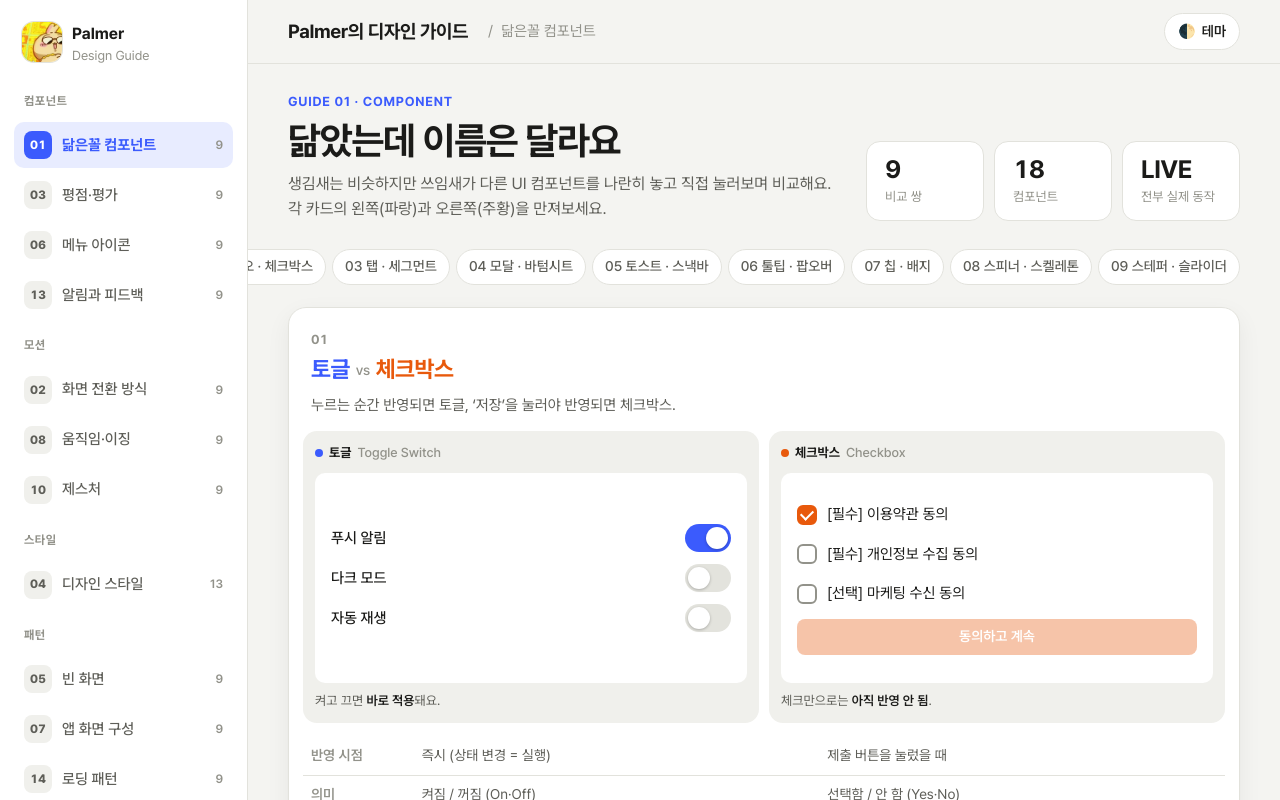
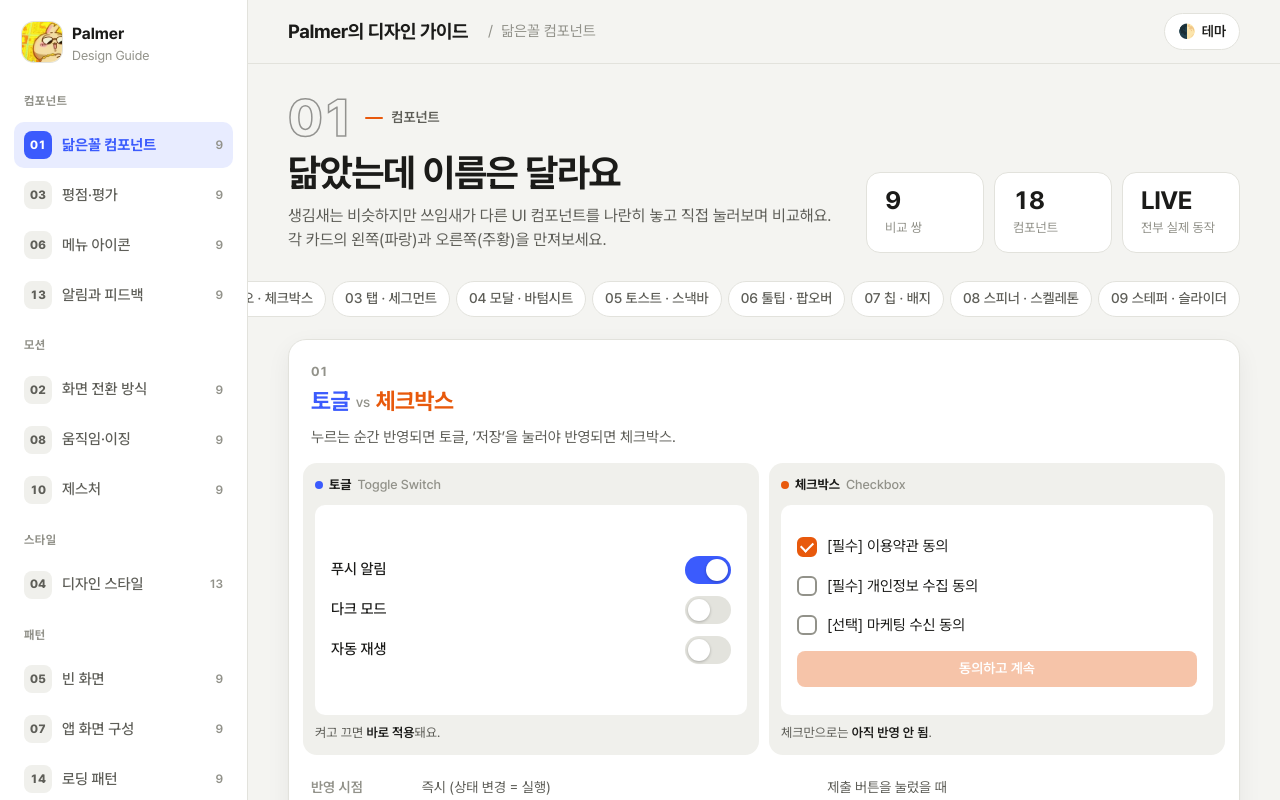
Before and after one commit to chanchaning/palmer_ux, a React (Vite) app: page / in a window 1280 px wide. Shown: the top 800 px of the page. Built offline with nearby package versions, Linux system fonts and the light colour scheme.

Commit message:
페이지 머리말을 큰 번호와 그룹으로 바꾸고, 플랫폼 비교의 굵은 색 선 제거

```diff
--- a/src/components/GuidePage.tsx
+++ b/src/components/GuidePage.tsx
@@ -8,7 +8,10 @@ export function GuidePage({ guide }: { guide: Guide }) {
     <section className="page on" data-page={guide.id} key={guide.id}>
       <div className="page-head">
         <div>
-          <div className="eyebrow">{guide.eyebrow}</div>
+          <div className="kicker">
+            <span className="kicker-num" aria-hidden="true">{guide.num}</span>
+            <span className="kicker-group">{guide.group}</span>
+          </div>
           <h2 className="page-title">{guide.title}</h2>
           <p className="page-desc">{guide.desc}</p>
         </div>
--- a/src/guides/18-platforms/platforms.css
+++ b/src/guides/18-platforms/platforms.css
@@ -95,8 +95,8 @@
 [data-page="platforms"] .pf-tbl colgroup .k { width: 104px; }
 [data-page="platforms"] .pf-tbl td { color: var(--text-2); }
 [data-page="platforms"] .pf-tbl td b { color: var(--text); }
-[data-page="platforms"] .pf-tbl td.m { box-shadow: inset 3px 0 0 color-mix(in srgb, var(--accent) 50%, transparent); }
-[data-page="platforms"] .pf-tbl td.h { box-shadow: inset 3px 0 0 color-mix(in srgb, var(--b) 50%, transparent); }
+[data-page="platforms"] .pf-tbl td.m { border-left: 1px solid var(--line); }
+[data-page="platforms"] .pf-tbl td.h { border-left: 1px solid var(--line); }
 @media (max-width: 560px) { [data-page="platforms"] .pf-tbl colgroup .k, [data-page="platforms"] .pf-tbl tbody th { width: 62px; } [data-page="platforms"] .pf-tbl th, [data-page="platforms"] .pf-tbl td { padding: 8px 7px; font-size: 13px; } }
 [data-page="platforms"] .pf-tbl small { display: block; color: var(--text-3); font-size: 12px; margin-top: 2px; }
 [data-page="platforms"] .pf-tiles { display: grid; grid-template-columns: repeat(auto-fit, minmax(min(100%, 380px), 1fr)); gap: 12px; padding: 12px 14px 18px; }
@@ -105,7 +105,7 @@
 [data-page="platforms"] .pf-tile h3 small { font-weight: 500; color: var(--text-3); font-size: 13px; }
 [data-page="platforms"] .pf-two { display: grid; grid-template-columns: 1fr 1fr; gap: 8px; }
 @container (max-width: 330px) { [data-page="platforms"] .pf-two { grid-template-columns: 1fr; } }
-[data-page="platforms"] .pf-half { background: var(--surface); border-radius: 12px; padding: 10px; display: flex; flex-direction: column; gap: 8px; min-width: 0; border-top: 3px solid var(--c); }
+[data-page="platforms"] .pf-half { background: var(--surface); border-radius: 12px; padding: 10px; display: flex; flex-direction: column; gap: 8px; min-width: 0; }
 [data-page="platforms"] .pf-half .hd { font-size: 12px; font-weight: 700; color: var(--c); display: flex; justify-content: space-between; gap: 6px; }
 [data-page="platforms"] .pf-half .hd span { color: var(--text-3); font-weight: 500; }
 [data-page="platforms"] .pf-half .v { font-size: 18px; font-weight: 700; letter-spacing: -.01em; line-height: 1.25; }
--- a/src/styles/core.css
+++ b/src/styles/core.css
@@ -546,3 +546,15 @@ button, input, textarea, select, output, svg text { font-family: inherit; }
 .side-nav > div[style*="contents"]:first-child > .side-group { margin-top: 0; }
 .grid > .wide { grid-column: 1 / -1; }
 .demos > .demo { min-width: 0; }
+
+/* 페이지 제목 위: 큰 외곽선 번호 + 그룹 */
+.kicker { display: flex; align-items: center; gap: 12px; margin-bottom: 2px; }
+.kicker-num {
+  font-size: 52px; font-weight: 800; line-height: 1; letter-spacing: -.04em; font-variant-numeric: tabular-nums;
+  color: transparent; -webkit-text-stroke: 1.5px color-mix(in srgb, var(--text) 45%, transparent);
+}
+.kicker-group {
+  display: inline-flex; align-items: center; gap: 8px; font-size: 14px; font-weight: 600; color: var(--text-2);
+}
+.kicker-group::before { content: ""; width: 18px; height: 2px; border-radius: 1px; background: var(--b); }
+@media (max-width: 767px) { .kicker-num { font-size: 40px; } }
```
